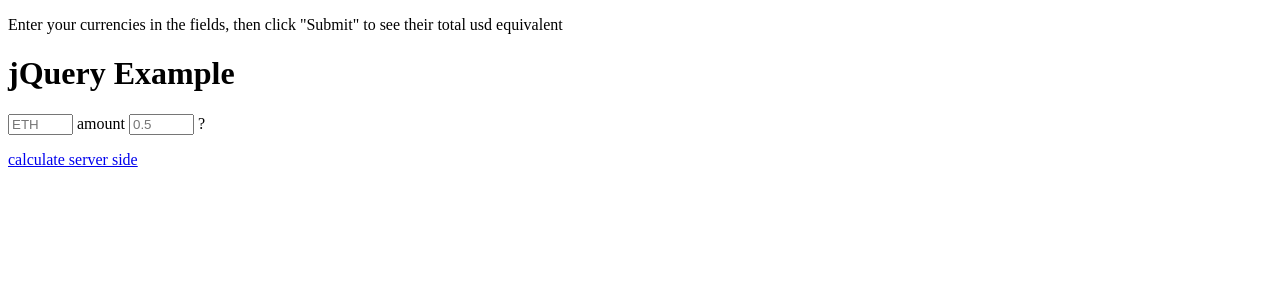
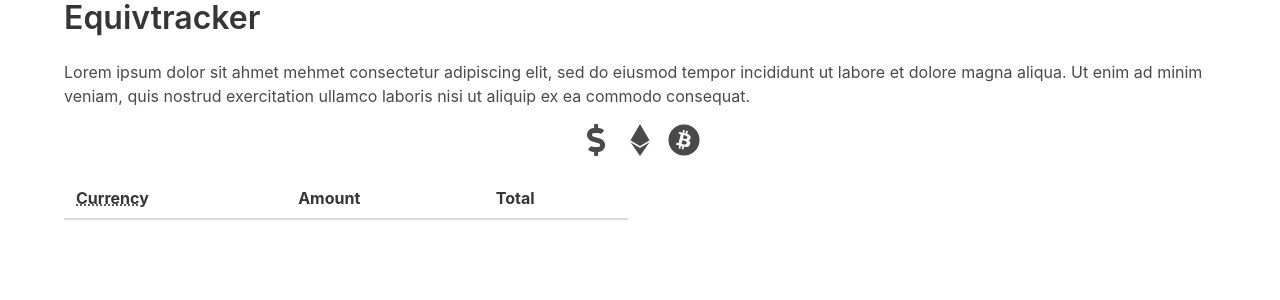
Before and after one commit to ozgurgan/equivtracker, a Flask app: page / in a window 1280 px wide. Shown: the top 300 px of the page. Run offline with Flask 2, Linux system fonts and the light colour scheme; data that the repository does not hold is empty; some libraries are stand-ins or nearby versions.

Commit message:
front-end initial

```diff
--- /dev/null
+++ b/app/static/App.jsx
@@ -0,0 +1,44 @@
+class App extends React.Component {
+    constructor() {
+        super()
+        this.state = {
+            inputs: [],
+        }
+    }
+
+    render() {
+        return (
+            <div className="container">
+                <h3 className="title">Equivtracker</h3>
+                <p>Lorem ipsum dolor sit ahmet mehmet consectetur adipiscing elit, sed do eiusmod tempor incididunt ut labore et dolore magna aliqua. Ut enim ad minim veniam, quis nostrud exercitation ullamco laboris nisi ut aliquip ex ea commodo consequat.</p>
+                <div className="has-text-centered" style={{padding: 20}}>
+                    <span className="icon" style={{ marginRight: 20 }}><i className="fa fa-dollar-sign fa-2x"></i></span>
+                    <span className="icon" style={{ marginRight: 20 }}><i className="fab fa-ethereum fa-2x"></i></span>
+                    <span className="icon"><i className="fab fa-bitcoin fa-2x"></i></span>
+                </div>
+                <div className="columns">
+                    <div className="column">
+                        <table className="table is-fullwidth">
+                            <thead>
+                                <tr>
+                                    <th><abbr title="Symbol of Crypto Currency">Currency</abbr></th>
+                                    <th>Amount</th>
+                                    <th>Total</th>
+                                </tr>
+                            </thead>
+                            <tbody>
+
+                            </tbody>
+                        </table>
+                    </div>
+                    <div className="column">
+
+                    </div>
+                </div>
+            </div>
+        )
+    }
+}
+
+
+ReactDOM.render(<App />, document.getElementById('app'))
--- a/app/templates/base.html
+++ b/app/templates/base.html
@@ -6,9 +6,19 @@
         {% else %}
         <title>equivtracker</title>
         {% endif %}
+        <link href="https://use.fontawesome.com/releases/v5.0.2/css/all.css" rel="stylesheet">
+        <link rel="stylesheet" href="https://cdnjs.cloudflare.com/ajax/libs/bulma/0.6.1/css/bulma.min.css" />
     </head>
     <body>
-        <script src="//ajax.googleapis.com/ajax/libs/jquery/1.9.1/jquery.min.js"></script>
         {% block content %}{% endblock %}
+        <script src="https://unpkg.com/babel-standalone@6/babel.min.js"></script>
+        {% if config['DEBUG'] %}
+        <script src="https://unpkg.com/react@16.2.0/umd/react.development.js"></script>
+        <script src="https://unpkg.com/react-dom@16.2.0/umd/react-dom.development.js"></script>
+        {% else %}
+        <script src="https://unpkg.com/react@16.2.0/umd/react.production.min.js"></script>
+        <script src="https://unpkg.com/react-dom@16.2.0/umd/react-dom.production.min.js"></script>
+        {% endif %}
+        <script src="{{ url_for('static', filename='App.jsx') }}" type="text/babel"></script>
     </body>
 </html>
--- a/app/templates/index.html
+++ b/app/templates/index.html
@@ -1,20 +1,4 @@
 {% extends "base.html" %}
-
 {% block content %}
-    <p>Enter your currencies in the fields, then click "Submit" to see their total usd equivalent</p>
-    <div id="pairs"></div>
-    <script type=text/javascript>
-        $(function() {
-            $('a#calculate').bind('click', function() {
-                $.getJSON("/_get_json", function(pair){
-                    console.log( "JSON Data: " + pair[3].symbol);
-                });
-            });
-        });
-    </script>
-    <h1>jQuery Example</h1>
-    <p><input type="text" size=5 name=a placeholder="ETH"> amount
-       <input type="text" size=5 name=b placeholder="0.5">
-       <span id=result>?</span>
-    <p><a href=# id=calculate>calculate server side</a>
+<div id="app"></div>
 {% endblock %}
```
